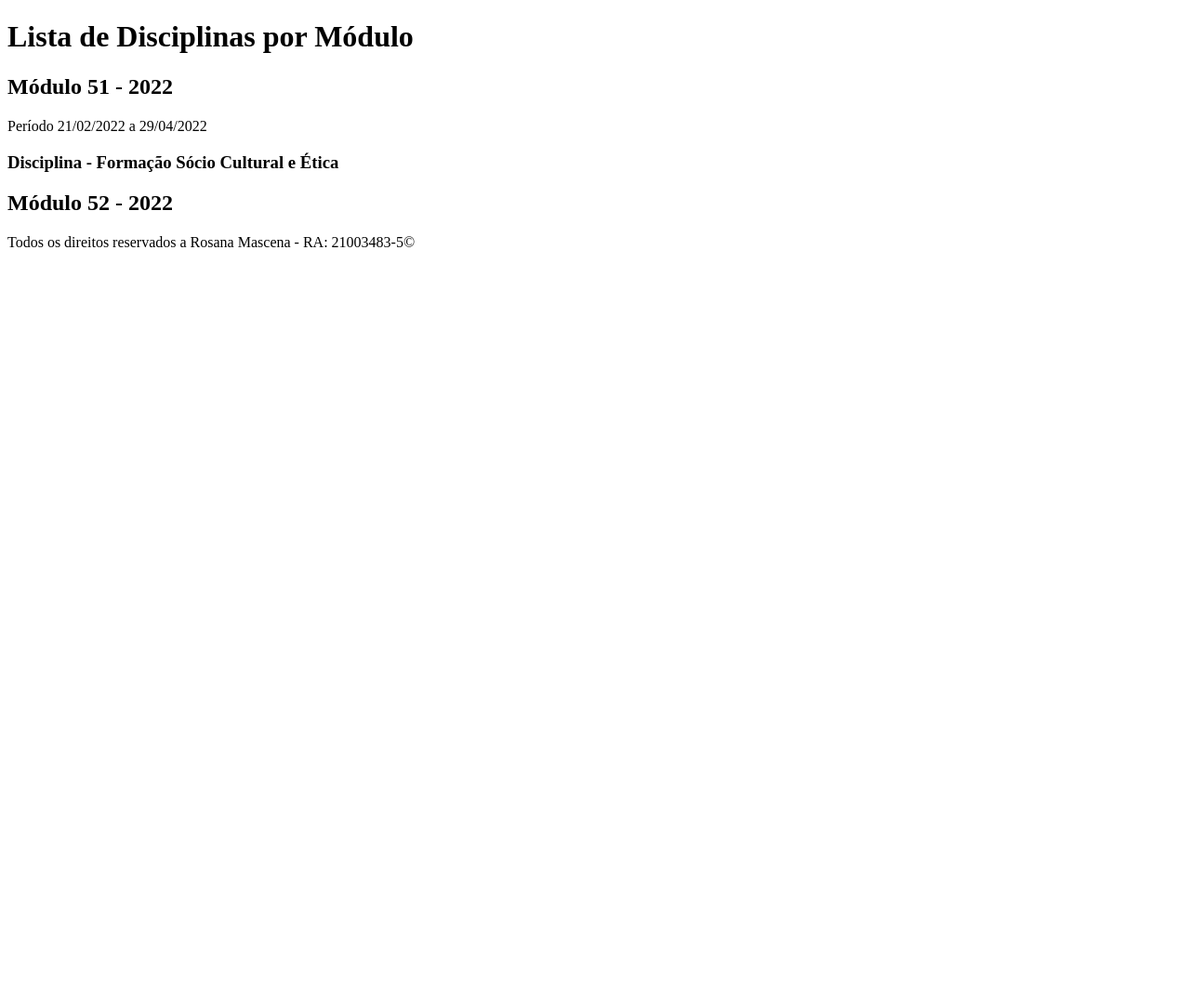
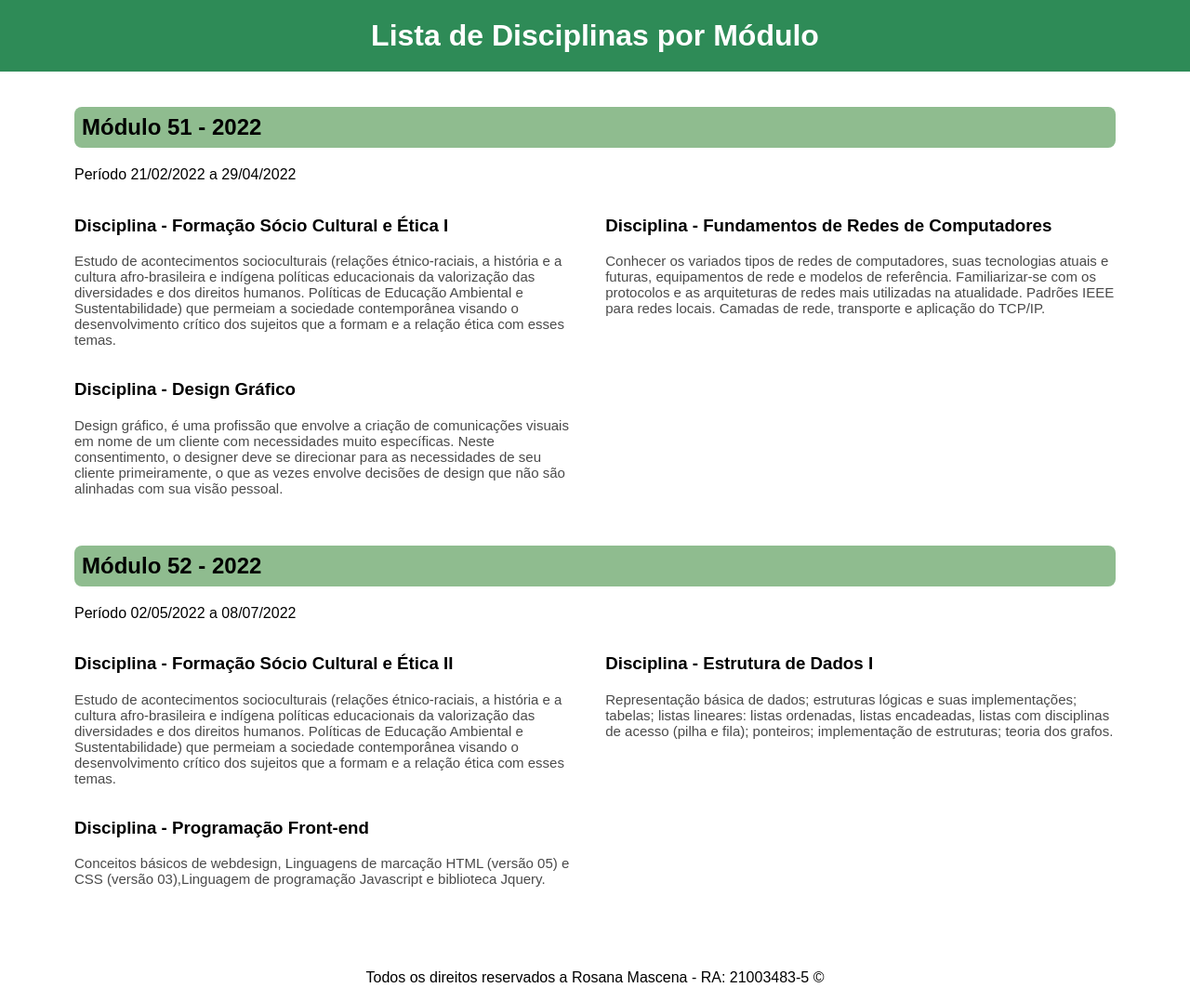
Before and after one commit to RosanaMascena/Projeto-Front-end-atividade-1, a plain HTML site: page index.html in a window 1280 px wide. Shown: the whole page at 93% size. Before the commit the page ends 800 px from the top, so only its background shows below. Drawn offline with Linux system fonts and the light colour scheme.

Commit message:
Atividade com a estrutura HTML e CSS completa
Atividade com a estrutura HTML e CSS completa

```diff
--- a/index.html
+++ b/index.html
@@ -1,34 +1,144 @@
-<!DOCTYPE html>
 <html lang="pt-br">
   <head>
-    <meta charset="UTF-8">
-    <meta http-equiv="X-UA-Compatible" content="IE=edge">
-    <meta name="viewport" content="width=device-width, initial-scale=1.0">
+    <meta charset="UTF-8" />
+    <meta http-equiv="X-UA-Compatible" content="IE=edge" />
+    <meta name="viewport" content="width=device-width, initial-scale=1.0" />
     <title>Lista de Disciplinas por Módulo</title>
   </head>
 
-<body>
+  <body style="margin: 0; font-family: Montserrat, sans-serif">
     <header>
-        <h1>Lista de Disciplinas por Módulo</h1>
+      <h1
+        style="
+          padding: 20px;
+          margin: 0;
+          background-color: #2E8B57;
+          text-align: center;
+          color: #FFFFFF;
+        "
+      >
+        Lista de Disciplinas por Módulo
+      </h1>
+      <br />
     </header>
-    <main>
-        <section>
+    <main style="margin: 0 80px">
+      <section
+      style="
+        display: flex;
+        align-items: flex-start;
+        flex-wrap: wrap;
+        justify-content: space-between;
+      "
+      >
         <div id="modulo51">
-                <h2>Módulo 51 - 2022</h2>
+          <h2
+            style="background-color: #8FBC8F; border-radius: 8px; padding: 8px"
+          >
+            Módulo 51 - 2022
+          </h2>
           <p>Período 21/02/2022 a 29/04/2022</p>
-                    <div>
-                        <h3>Disciplina - Formação Sócio Cultural e Ética</h3>
-                        <p></p>
+          <div
+            style="
+              display: flex;
+              align-items: flex-start;
+              flex-wrap: wrap;
+              justify-content: space-between;
+            "
+          >
+            <div style="display: inline-block; max-width: 49%">
+              <h3>Disciplina - Formação Sócio Cultural e Ética I</h3>
+              <p style="color: #4a4a4a; font-size: 15px">
+                Estudo de acontecimentos socioculturais (relações
+                étnico-raciais, a história e a cultura afro-brasileira e
+                indígena políticas educacionais da valorização das diversidades
+                e dos direitos humanos. Políticas de Educação Ambiental e
+                Sustentabilidade) que permeiam a sociedade contemporânea visando
+                o desenvolvimento crítico dos sujeitos que a formam e a relação
+                ética com esses temas.
+              </p>
+            </div>
+
+            <div style="display: inline-block; max-width: 49%">
+              <h3>Disciplina - Fundamentos de Redes de Computadores</h3>
+              <p style="color: #4a4a4a; font-size: 15px">
+                Conhecer os variados tipos de redes de computadores, suas
+                tecnologias atuais e futuras, equipamentos de rede e modelos de
+                referência. Familiarizar-se com os protocolos e as arquiteturas
+                de redes mais utilizadas na atualidade. Padrões IEEE para redes
+                locais. Camadas de rede, transporte e aplicação do TCP/IP.
+              </p>
+            </div>
+
+            <div style="display: inline-block; max-width: 49%">
+              <h3>Disciplina - Design Gráfico</h3>
+              <p style="color: #4a4a4a; font-size: 15px">
+                Design gráfico, é uma profissão que envolve a criação de
+                comunicações visuais em nome de um cliente com necessidades
+                muito específicas. Neste consentimento, o designer deve se
+                direcionar para as necessidades de seu cliente primeiramente, o
+                que as vezes envolve decisões de design que não são alinhadas
+                com sua visão pessoal.
+              </p>
             </div>
           </div>
+        </div>
+        <br />
         <div id="modulo52">
-                <h2>Módulo 52 - 2022</h2>
+          <h2
+            style="background-color: #8FBC8F; border-radius: 8px; padding: 8px"
+          >
+            Módulo 52 - 2022
+          </h2>
+          <p>Período 02/05/2022 a 08/07/2022</p>
+          <div
+            style="
+              display: flex;
+              align-items: flex-start;
+              flex-wrap: wrap;
+              justify-content: space-between;
+            "
+          >
+            <div style="display: inline-block; max-width: 49%">
+              <h3>Disciplina - Formação Sócio Cultural e Ética II</h3>
+              <p style="color: #4a4a4a; font-size: 15px">
+                Estudo de acontecimentos socioculturais (relações
+                étnico-raciais, a história e a cultura afro-brasileira e
+                indígena políticas educacionais da valorização das diversidades
+                e dos direitos humanos. Políticas de Educação Ambiental e
+                Sustentabilidade) que permeiam a sociedade contemporânea visando
+                o desenvolvimento crítico dos sujeitos que a formam e a relação
+                ética com esses temas.
+              </p>
+            </div>
+
+            <div style="display: inline-block; max-width: 49%">
+              <h3>Disciplina - Estrutura de Dados I</h3>
+              <p style="color: #4a4a4a; font-size: 15px">
+                Representação básica de dados; estruturas lógicas e suas
+                implementações; tabelas; listas lineares: listas ordenadas,
+                listas encadeadas, listas com disciplinas de acesso (pilha e
+                fila); ponteiros; implementação de estruturas; teoria dos
+                grafos.
+              </p>
+            </div>
+
+            <div style="display: inline-block; max-width: 49%">
+              <h3>Disciplina - Programação Front-end</h3>
+              <p style="color: #4a4a4a; font-size: 15px">
+                Conceitos básicos de webdesign, Linguagens de marcação HTML
+                (versão 05) e CSS (versão 03),Linguagem de programação
+                Javascript e biblioteca Jquery.
+              </p>
+            </div>
+          </div>
         </div>
       </section>
     </main>
+    <br />
     <footer>
-        <p>Todos os direitos reservados a Rosana Mascena - RA: 21003483-5&copy;</p>
+      <p style="text-align: center; padding-top: 40px">
+        Todos os direitos reservados a Rosana Mascena - RA: 21003483-5 ©
+      </p>
     </footer>
-
   </body>
 </html>
```
Lines whose indentation alone changed are shown as unchanged.
